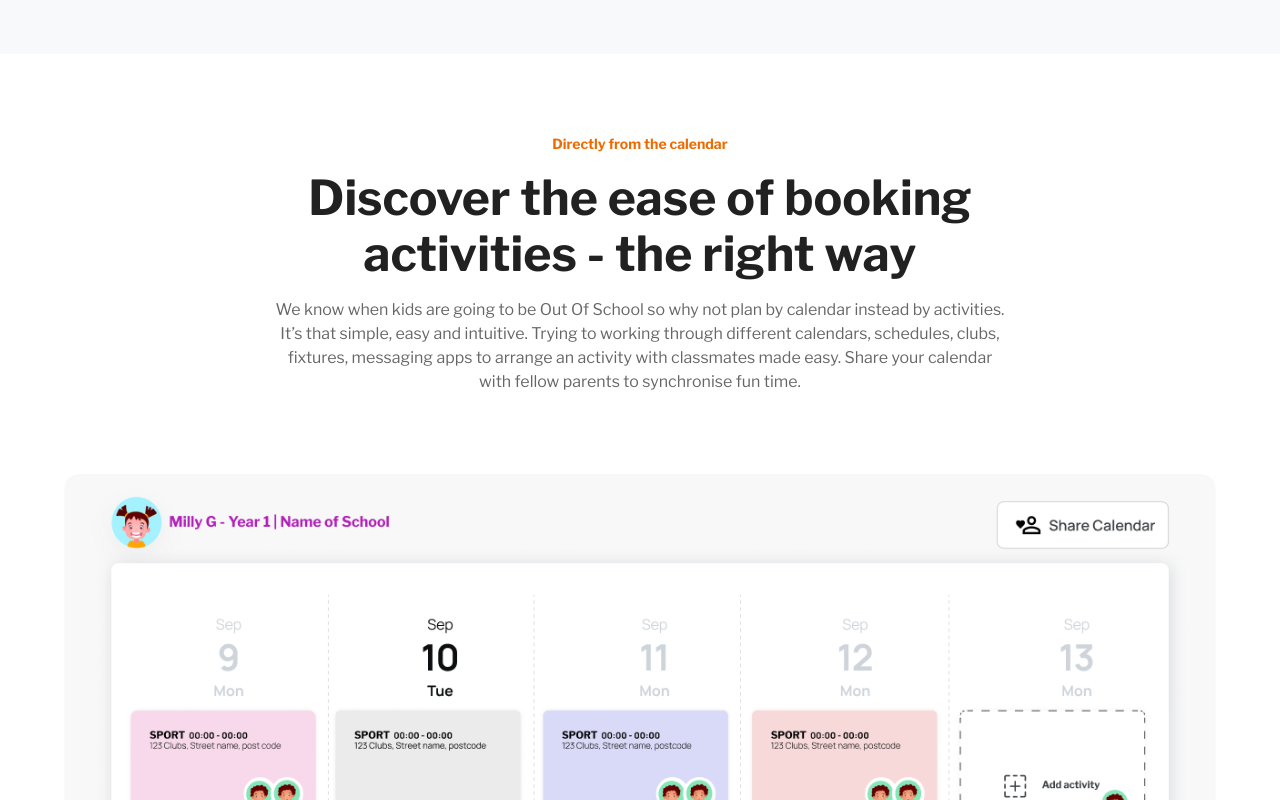
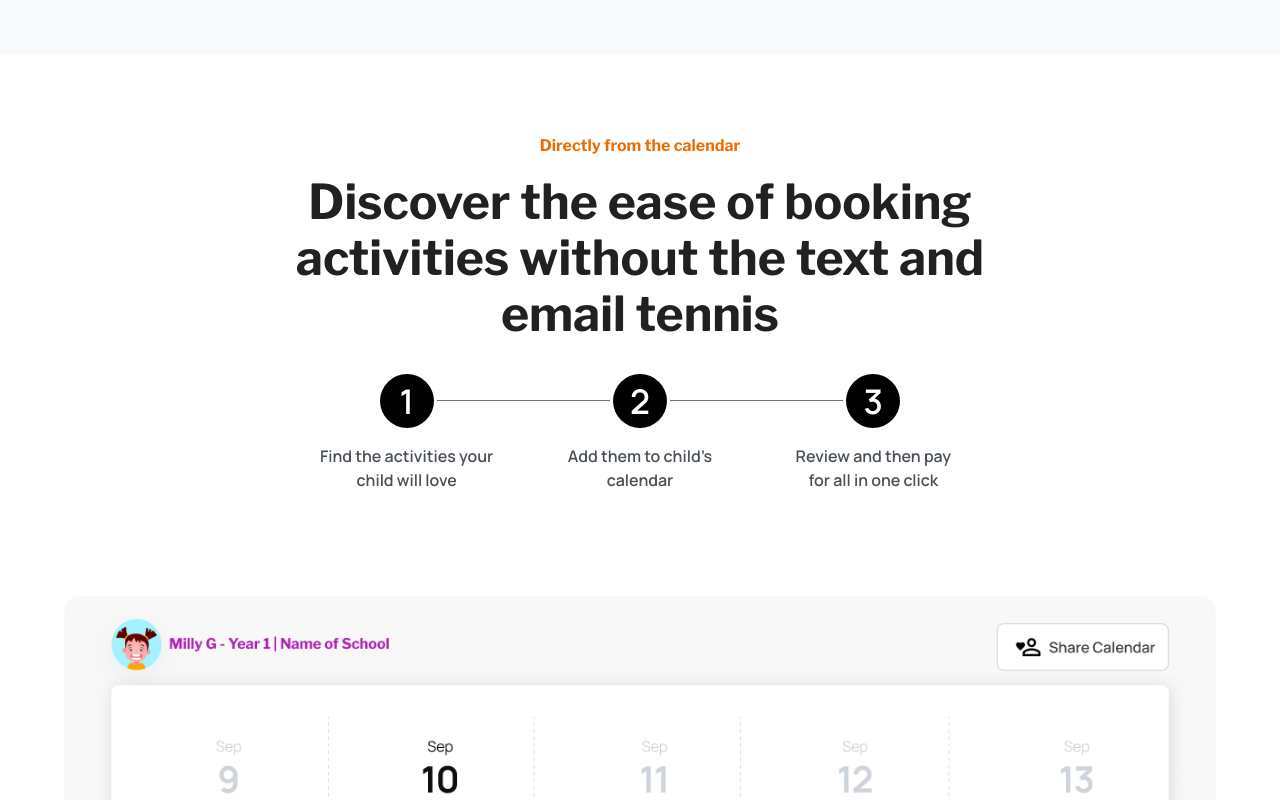
Before and after one commit to digital-brother/ooscca-fe, a Next.js app: page / in a window 1280 px wide. Shown: the part 1220-2020 px from the top of the page. Built offline with nearby package versions, Linux system fonts and the light colour scheme.

Commit message:
Add demo stepper section

```diff
--- a/src/app/(homepage)/Demo.js
+++ b/src/app/(homepage)/Demo.js
@@ -1,21 +1,15 @@
 import {Box, Button, Container} from "@mui/material";
 import Typography from "@mui/material/Typography";
-import Image from "next/image";
+import DemoStepper from "@/app/(homepage)/DemoStepper";
 
 function DemoHeader({sx}) {
   return (
     <Box sx={{textAlign: "center", maxWidth: 735, ...sx}}>
-      <Typography variant="body2" color="warning.main" fontWeight="bold">
+      <Typography variant="body1" color="warning.main" fontWeight="bold">
         Directly from the calendar
       </Typography>
       <Typography mt={2} variant="h3" fontWeight="bold">
-        Discover the ease of booking activities - the right way
-      </Typography>
-      <Typography mt={2} variant="body1" color="text.secondary">
-        We know when kids are going to be Out Of School so why not plan by calendar instead by
-        activities. It’s that simple, easy and intuitive. Trying to working through different
-        calendars, schedules, clubs, fixtures, messaging apps to arrange an activity with
-        classmates made easy. Share your calendar with fellow parents to synchronise fun time.
+        Discover the ease of booking activities without the text and email tennis
       </Typography>
     </Box>
   )
@@ -25,7 +19,8 @@ export default function Demo() {
   return (
     <Container sx={{py: {xs: 6, md: 10}}}>
       <DemoHeader sx={{mx: "auto"}}/>
-      <Box component="img" src="/demo.png" sx={{mt: {xs:7, md: 10}, width: "100%"}}/>
+      <DemoStepper sx={{mt: 4, maxWidth: 700, mx: "auto"}}/>
+      <Box component="img" src="/demo.png" sx={{mt: {xs: 7, md: 13}, width: "100%"}}/>
     </Container>
   )
 }
--- /dev/null
+++ b/src/app/(homepage)/DemoStepper.js
@@ -0,0 +1,88 @@
+'use client'
+
+import * as React from "react";
+import Box from "@mui/material/Box";
+import MUIStepper from "@mui/material/Stepper";
+import Step from "@mui/material/Step";
+import StepLabel from "@mui/material/StepLabel";
+import { styled } from "@mui/material";
+import Typography from "@mui/material/Typography";
+import { manrope } from "@/components/ThemeRegistry/theme";
+import MUIStepConnector, {
+  stepConnectorClasses as MUIStepConnectorClasses,
+} from "@mui/material/StepConnector";
+
+const STEPS = [
+  "Find the activities your child will love",
+  "Add them to child’s calendar",
+  "Review and then pay for all in one click",
+];
+
+const StepConnector = styled(MUIStepConnector)({
+  [`&.${MUIStepConnectorClasses.alternativeLabel}`]: {
+    top: 26,
+    left: "calc(-50% + 30px)",
+    right: "calc(50% + 30px)",
+  },
+  [`& .${MUIStepConnectorClasses.line}`]: {
+    borderColor: "#6C757D",
+  },
+});
+
+function StepIcon({icon}) {
+  return (
+    <Box
+      sx={{
+        width: 54,
+        height: 54,
+        borderRadius: "50%",
+        backgroundColor: "#000000",
+        display: "flex",
+        alignItems: "center",
+        justifyContent: "center",
+      }}
+    >
+      <Typography
+        variant="h4"
+        sx={{
+          color: "#FFFFFF",
+          fontWeight: 600,
+          fontFamily: manrope.style.fontFamily,
+        }}
+      >
+        {icon}
+      </Typography>
+    </Box>
+  );
+}
+
+export default function DemoStepper({sx}) {
+  return (
+    <Box {...sx }>
+      <MUIStepper alternativeLabel connector={<StepConnector />}>
+        {STEPS.map((label, index) => {
+          return (
+            <Step key={index}>
+              <StepLabel
+                StepIconComponent={StepIcon}
+                sx={{ "& .MuiStepLabel-label": { mt: 0.5 } }}
+              >
+                <Typography
+                  sx={{
+                    fontFamily: manrope.style.fontFamily,
+                    fontWeight: 700,
+                    color: "#495057",
+                    maxWidth: 180,
+                    mx: "auto",
+                  }}
+                >
+                  {label}
+                </Typography>
+              </StepLabel>
+            </Step>
+          );
+        })}
+      </MUIStepper>
+    </Box>
+  );
+}
--- a/src/components/ThemeRegistry/theme.js
+++ b/src/components/ThemeRegistry/theme.js
@@ -1,8 +1,14 @@
-import {Libre_Franklin} from 'next/font/google';
 import {createTheme} from '@mui/material/styles';
+import {Libre_Franklin, Manrope} from "next/font/google";
 
 const libreFranklin = Libre_Franklin({
   weight: ['300', '400', '500', '700'],
+  subsets: ['latin'],
+  display: 'swap',
+});
+
+export const manrope = Manrope({
+  weight: ['600'],
   subsets: ['latin'],
   display: 'swap',
 });
```
